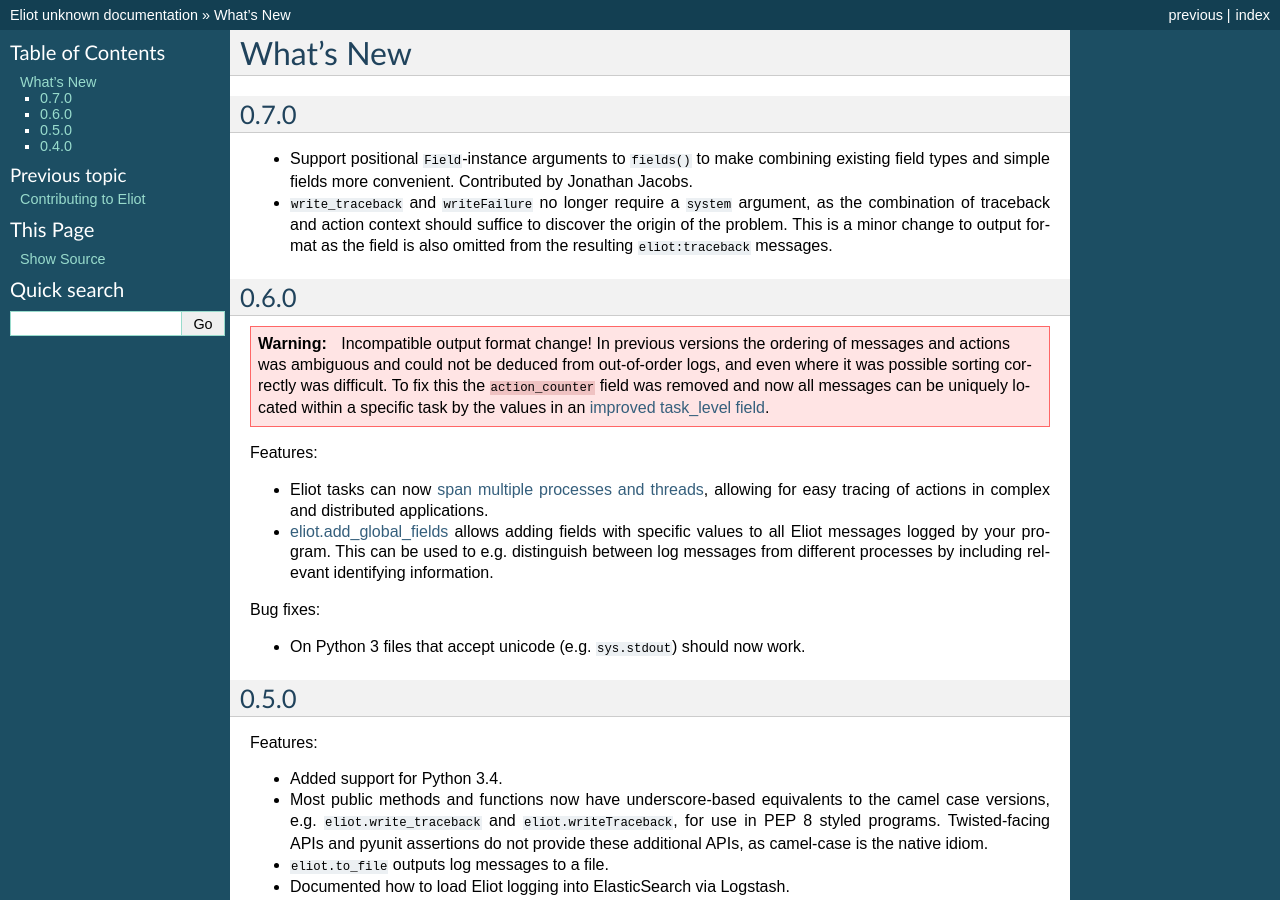
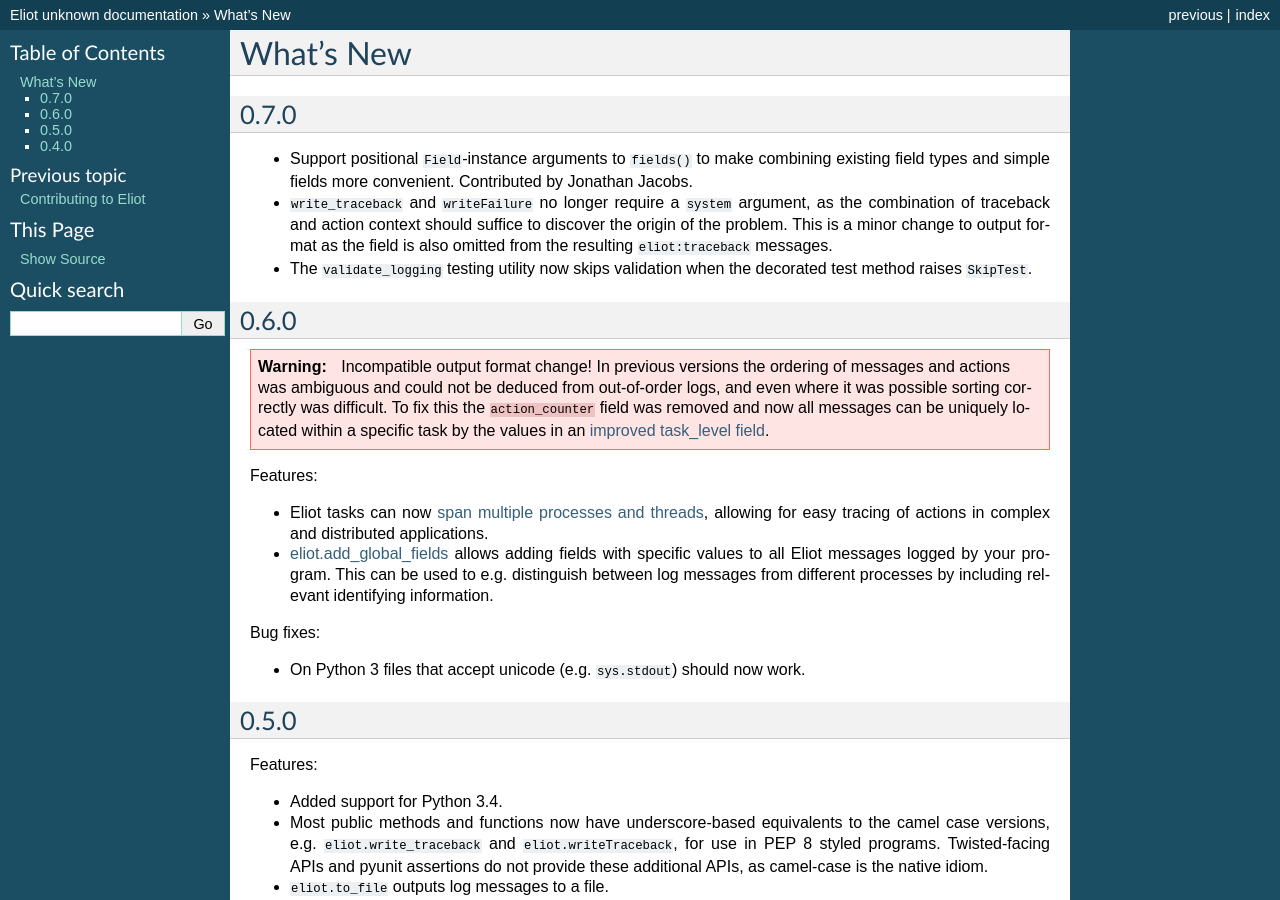
Before and after one commit to itamarst/eliot, a Sphinx documentation site: the page built from docs/source/news.rst, in a window 1280 px wide and 900 px high. Built offline with Sphinx 7.4.7, drawn with Linux system fonts in a browser that asks for light colours.

Commit message:
Add a What's New entry.

```diff
--- a/docs/source/news.rst
+++ b/docs/source/news.rst
@@ -8,6 +8,7 @@
   Contributed by Jonathan Jacobs.
 * ``write_traceback`` and ``writeFailure`` no longer require a ``system`` argument, as the combination of traceback and action context should suffice to discover the origin of the problem.
   This is a minor change to output format as the field is also omitted from the resulting ``eliot:traceback`` messages.
+* The ``validate_logging`` testing utility now skips validation when the decorated test method raises ``SkipTest``.
 
 0.6.0
 ^^^^^
```
